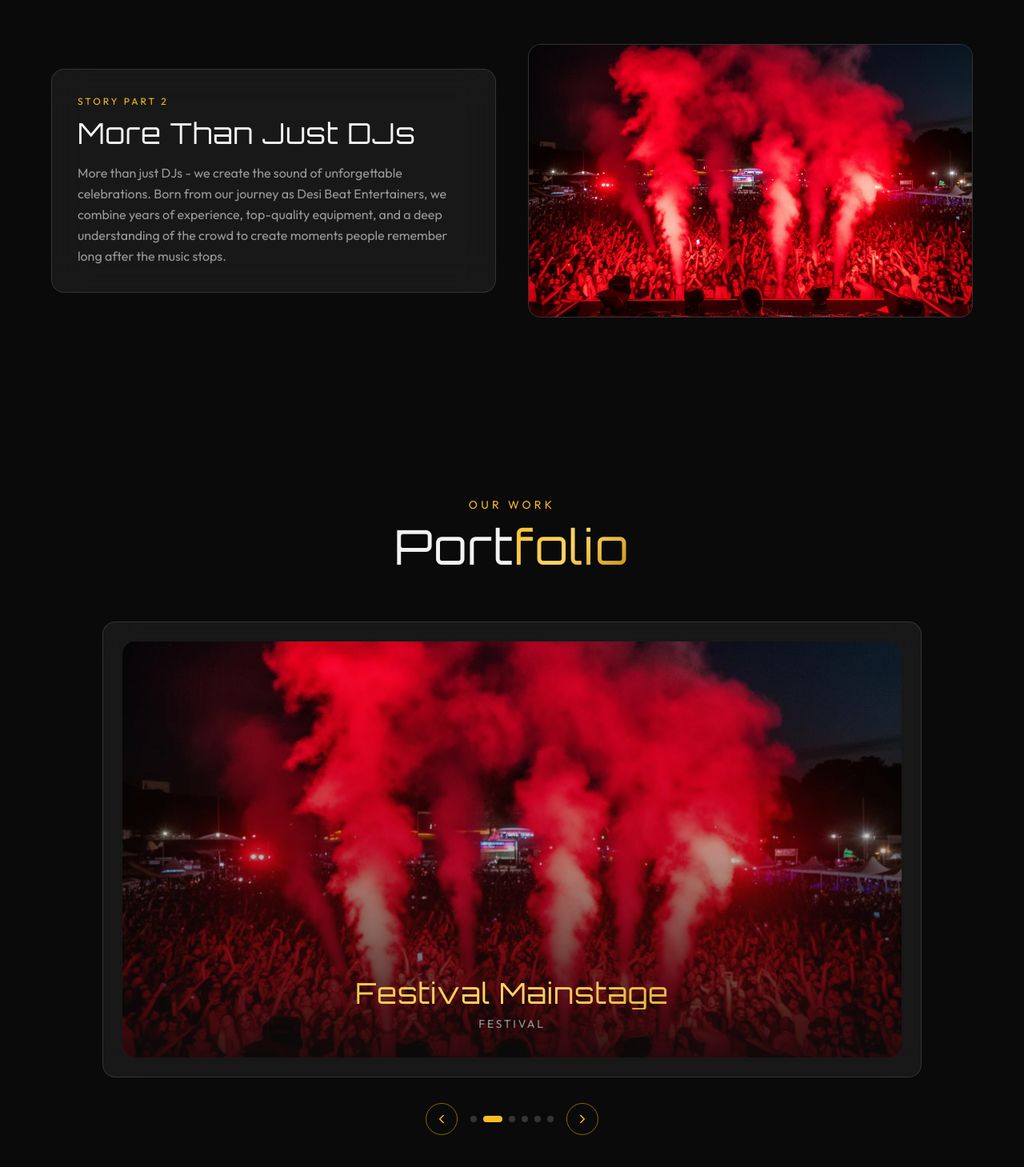
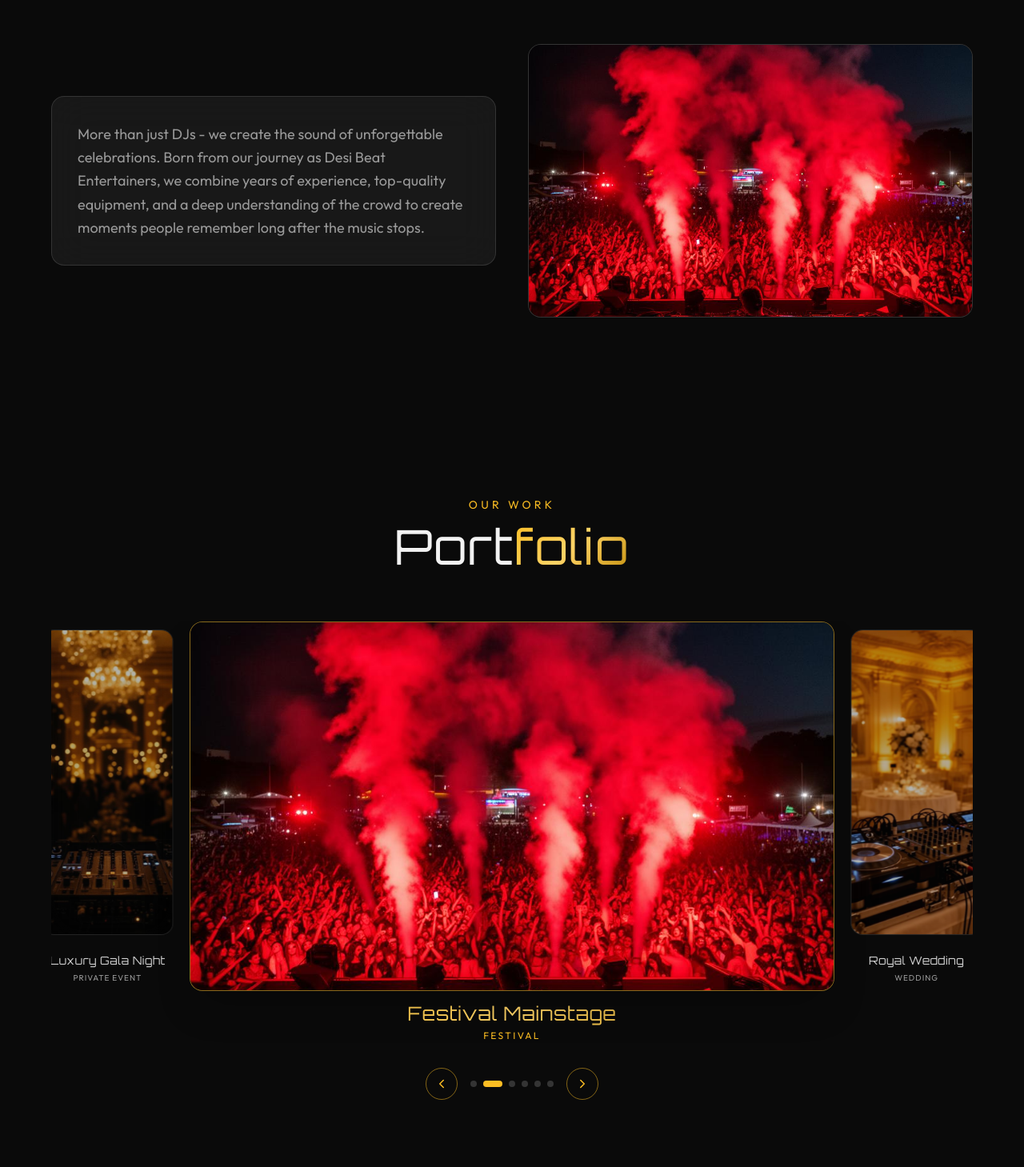
Before and after one commit to iamaloksy/AUDION_PRO, a React (Vite) app: page / in a window 1280 px wide. Shown: the part 1411-2870 px from the top of the page at 80% size. Built offline with nearby package versions, Linux system fonts and the light colour scheme; the HTML template or start-up script is replaced by a standard one.

Commit message:
add something

```diff
--- a/src/components/AboutSection.tsx
+++ b/src/components/AboutSection.tsx
@@ -21,17 +21,13 @@ const aboutMoments = [
 ];
 
 const MobileStoryCard = ({
-  title,
   text,
   image,
   imageAlt,
-  index,
 }: {
-  title: string;
   text: string;
   image: string;
   imageAlt: string;
-  index: number;
 }) => {
   const sectionRef = useRef<HTMLElement>(null);
   const { scrollYProgress } = useScroll({
@@ -66,9 +62,7 @@ const MobileStoryCard = ({
             style={{ opacity: contentOpacity, y: contentY }}
             className="absolute inset-x-0 bottom-0 p-5"
           >
-            <p className="text-accent uppercase tracking-[0.2em] text-[10px] mb-2">Story Part {index + 1}</p>
-            <h3 className="font-display text-2xl tracking-wide mb-2">{title}</h3>
-            <p className="text-muted-foreground text-[13px] leading-relaxed">{text}</p>
+            <p className="text-muted-foreground text-[15px] leading-relaxed">{text}</p>
           </motion.div>
         </article>
       </div>
@@ -98,12 +92,10 @@ const AboutSection = () => {
         <div className="md:hidden space-y-8 max-w-lg mx-auto">
           {aboutMoments.map((moment, i) => (
             <MobileStoryCard
-              key={moment.title}
-              title={moment.title}
+              key={`${moment.imageAlt}-${i}`}
               text={moment.text}
               image={moment.image}
               imageAlt={moment.imageAlt}
-              index={i}
             />
           ))}
         </div>
@@ -125,13 +117,7 @@ const AboutSection = () => {
                       transition={{ duration: 0.65, delay: 0.1 }}
                       className="glass-card p-8"
                     >
-                      <p className="text-accent uppercase tracking-[0.25em] text-xs mb-3">
-                        Story Part {i + 1}
-                      </p>
-                      <h3 className="font-display text-4xl tracking-wide mb-4">
-                        {moment.title}
-                      </h3>
-                      <p className="text-muted-foreground text-base leading-relaxed">
+                      <p className="text-muted-foreground text-lg leading-relaxed">
                         {moment.text}
                       </p>
                     </motion.article>
@@ -175,13 +161,7 @@ const AboutSection = () => {
                       transition={{ duration: 0.65, delay: 0.1 }}
                       className="glass-card p-8"
                     >
-                      <p className="text-accent uppercase tracking-[0.25em] text-xs mb-3">
-                        Story Part {i + 1}
-                      </p>
-                      <h3 className="font-display text-4xl tracking-wide mb-4">
-                        {moment.title}
-                      </h3>
-                      <p className="text-muted-foreground text-base leading-relaxed">
+                      <p className="text-muted-foreground text-lg leading-relaxed">
                         {moment.text}
                       </p>
                     </motion.article>
--- a/src/components/PortfolioSection.tsx
+++ b/src/components/PortfolioSection.tsx
@@ -1,5 +1,5 @@
 import { useEffect, useRef, useState } from "react";
-import { motion, useInView, AnimatePresence } from "framer-motion";
+import { motion, useInView } from "framer-motion";
 import { ChevronLeft, ChevronRight } from "lucide-react";
 import portfolio1 from "@/assets/portfolio-1.jpg";
 import portfolio2 from "@/assets/portfolio-2.jpg";
@@ -17,6 +17,12 @@ const images = [
   { src: portfolio6, title: "Sunset Pool Party", category: "Pool Party" },
 ];
 
+const instagramUrl = "https://www.instagram.com/audionpro_/";
+
+const getWrappedIndex = (index: number, length: number) => {
+  return (index + length) % length;
+};
+
 const PortfolioSection = () => {
   const ref = useRef(null);
   const inView = useInView(ref, { once: true, margin: "-100px" });
@@ -33,6 +39,15 @@ const PortfolioSection = () => {
   const prev = () => setCurrent((c) => (c - 1 + images.length) % images.length);
   const next = () => setCurrent((c) => (c + 1) % images.length);
 
+  const visibleSlides = [-1, 0, 1].map((offset) => {
+    const idx = getWrappedIndex(current + offset, images.length);
+    return {
+      ...images[idx],
+      idx,
+      offset,
+    };
+  });
+
   return (
     <section id="portfolio" className="section-padding relative">
       <div className="container mx-auto" ref={ref}>
@@ -48,36 +63,54 @@ const PortfolioSection = () => {
           </h2>
         </motion.div>
 
-        <div className="max-w-5xl mx-auto relative">
-          <AnimatePresence mode="wait">
+        <div className="max-w-6xl mx-auto relative overflow-hidden" onWheel={(e) => (e.deltaY > 0 ? next() : prev())}>
+          <motion.div
+            key={current}
+            initial={{ opacity: 0, y: 20 }}
+            animate={{ opacity: 1, y: 0 }}
+            transition={{ duration: 0.35 }}
+            className="flex items-start justify-center gap-2 md:gap-4"
+          >
+            {visibleSlides.map((slide) => {
+              const isCenter = slide.offset === 0;
+
+              return (
+                <a
+                  key={`${slide.title}-${slide.idx}`}
+                  href={instagramUrl}
+                  target="_blank"
+                  rel="noopener noreferrer"
+                  className={`block shrink-0 ${isCenter ? "basis-[76%] md:basis-[70%]" : "basis-[12%] md:basis-[15%]"}`}
+                >
                   <motion.article
-              key={current}
-              initial={{ opacity: 0, x: 60 }}
-              animate={{ opacity: 1, x: 0 }}
-              exit={{ opacity: 0, x: -60 }}
-              transition={{ duration: 0.5 }}
-              className="glass-card p-4 md:p-6"
+                    whileHover={{ y: -6 }}
+                    transition={{ duration: 0.2 }}
+                    className={`relative overflow-hidden rounded-2xl glass-card cursor-pointer transition-all duration-300 ${
+                      isCenter
+                        ? "scale-100 z-20 border gold-border shadow-2xl"
+                        : "scale-95 opacity-70 hover:opacity-90"
+                    }`}
                   >
-              <div className="relative overflow-hidden rounded-2xl">
                     <img
-                  src={images[current].src}
-                  alt={images[current].title}
-                  className="w-full h-[340px] sm:h-[420px] md:h-[520px] object-cover"
+                      src={slide.src}
+                      alt={slide.title}
+                      className={`w-full object-cover ${isCenter ? "h-[280px] sm:h-[360px] md:h-[460px]" : "h-[240px] sm:h-[300px] md:h-[400px]"}`}
                       loading="lazy"
                     />
-                <div className="absolute inset-0 bg-gradient-to-t from-background/85 via-background/25 to-transparent" />
+                  </motion.article>
 
-                <div className="absolute left-0 right-0 bottom-0 p-6 md:p-8 text-center">
-                  <p className="font-display text-3xl md:text-4xl gold-text tracking-wide">
-                    {images[current].title}
+                  <div className="pt-3 text-center">
+                    <p className={`font-display tracking-wide ${isCenter ? "text-lg md:text-2xl gold-text" : "text-xs md:text-sm text-foreground/85"}`}>
+                      {slide.title}
                     </p>
-                  <p className="text-muted-foreground text-sm uppercase tracking-[0.2em] mt-2">
-                    {images[current].category}
+                    <p className={`uppercase mt-1 ${isCenter ? "text-[10px] md:text-xs text-accent tracking-[0.2em]" : "text-[9px] md:text-[10px] text-muted-foreground tracking-[0.1em]"}`}>
+                      {slide.category}
                     </p>
                   </div>
-              </div>
-            </motion.article>
-          </AnimatePresence>
+                </a>
+              );
+            })}
+          </motion.div>
 
           <div className="flex justify-center gap-4 mt-8">
             <button
```
Lines whose indentation alone changed are shown as unchanged.
